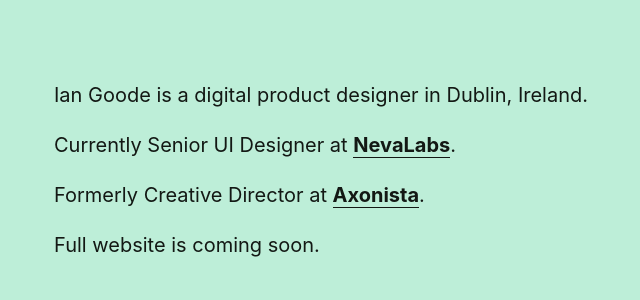
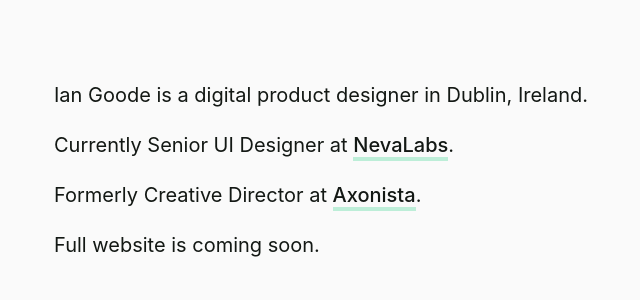
Before and after one commit to Lennington/personal-site, a Jekyll site: the page built from index.md, in a window 1280 px wide. Shown: the top 300 px of the page, without its empty margins (25-665 px from the left). Built offline with Jekyll 4.4.1, drawn with Linux system fonts in a browser that asks for light colours.

Commit message:
Minor update to styles

```diff
--- a/public/css/main.scss
+++ b/public/css/main.scss
@@ -18,16 +18,16 @@
   font-size: 20px;
   line-height: 1.5;
   color: #131814;
-  background-color: #bdeed8;
+  background-color: #fafafa;
   -webkit-text-size-adjust: 100%;
       -ms-text-size-adjust: 100%;
   -webkit-font-smoothing: antialiased;
 }
 
 a {
-  font-weight: 700;
+  font-weight: 500;
   color: inherit;
-  border-bottom: 1px solid #131814;
+  border-bottom: 4px solid #bdeed8;
   text-decoration: none;
   transition: all ease 0.2s;
 }
@@ -36,8 +36,8 @@
 a:visited,
 a:active {
   cursor: pointer;
-  color: #000000;
-  border-bottom: 2px solid #131814;
+  color: inherit;
+  border-bottom: 4px solid #bdeed8;
 }
 
 h1 {
```
